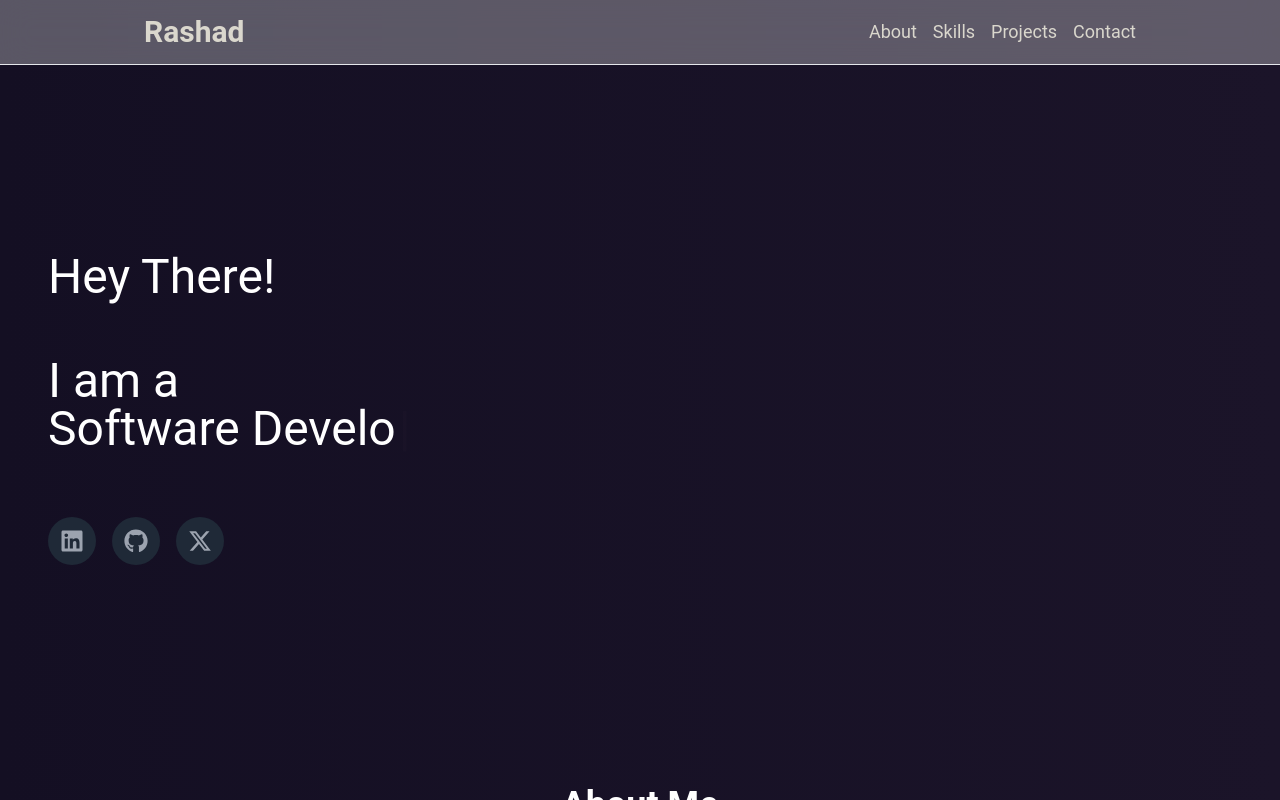
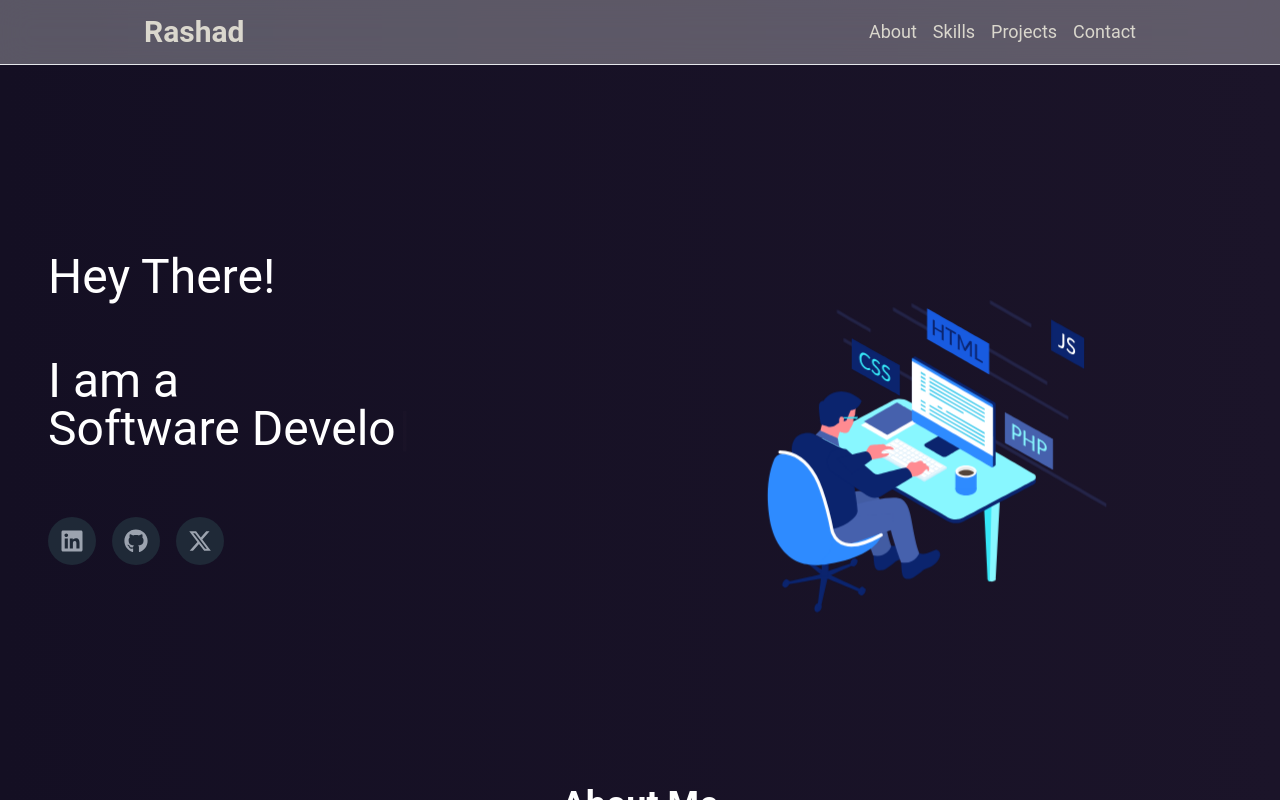
Before and after one commit to RashadAR/Portfolio, a React (Vite) app: page / in a window 1280 px wide. Built offline with nearby package versions, Linux system fonts and the light colour scheme.

Commit message:
Hero lottie fix

```diff
--- a/src/components/Hero.jsx
+++ b/src/components/Hero.jsx
@@ -49,9 +49,9 @@ const Hero = memo(() => {
                         <Socials />
                     </div>
                 </AnimateInView>
-                <AnimateInView className="w-full lg:w-1/2 flex justify-center items-center mt-10 lg:mt-0" ref={ref}>
+                <div className="w-full lg:w-1/2 flex justify-center items-center mt-10 lg:mt-0" ref={ref}>
                     {inView && lottiePlayer}
-                </AnimateInView>
+                </div>
             </div>
         </div>
     );
```
